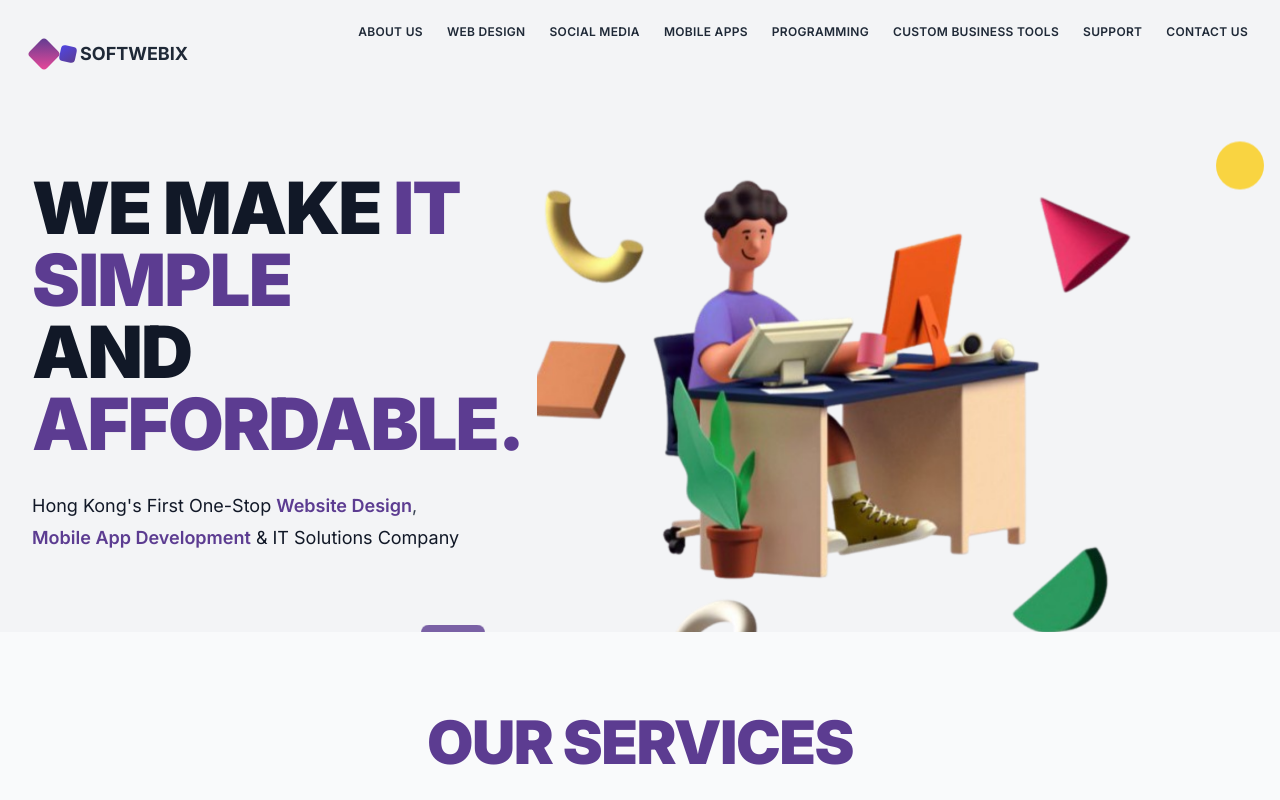
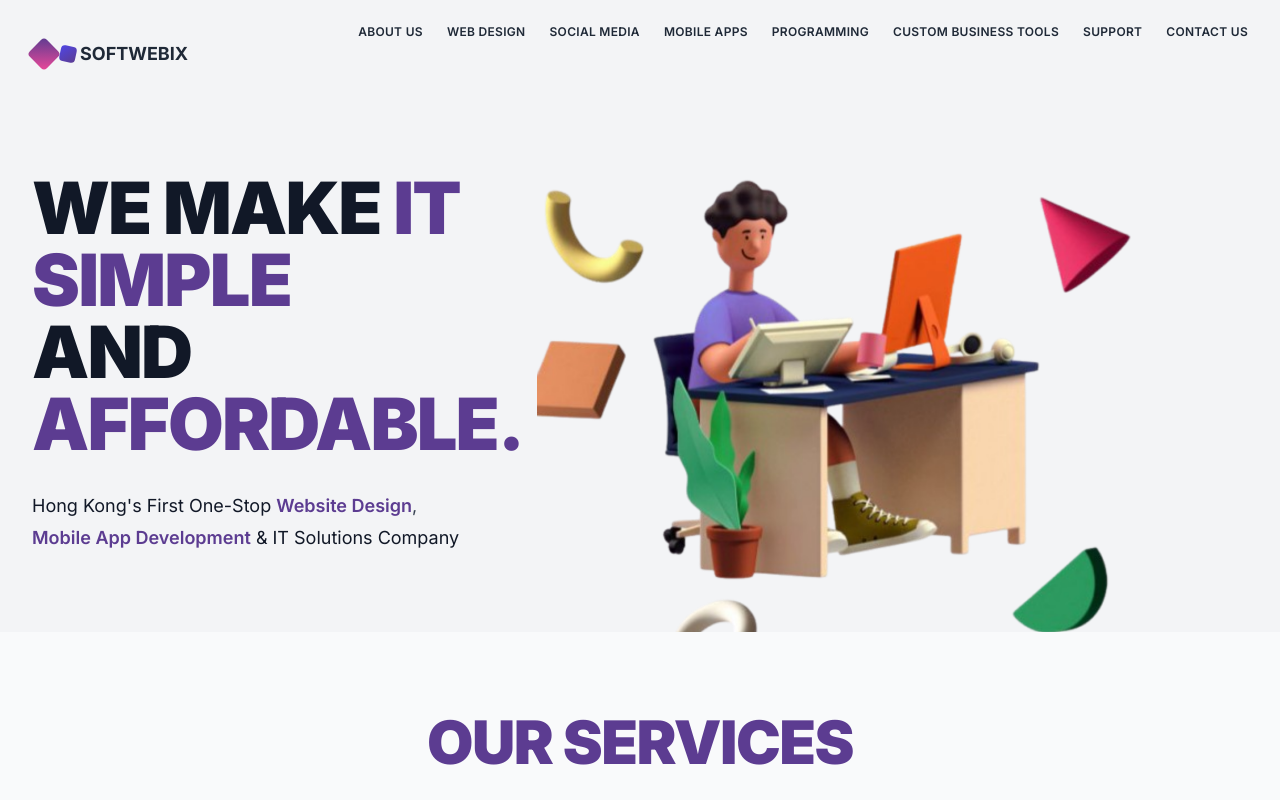
Before and after one commit to Nduhiu17/softwebix-website, a Next.js app: page / in a window 1280 px wide. Shown: the top 800 px of the page. Built offline with nearby package versions, Linux system fonts and the light colour scheme.

Commit message:
remove unneccesary objects

```diff
--- a/app/page.tsx
+++ b/app/page.tsx
@@ -92,19 +92,6 @@ export default function Home() {
                     priority
                   />
                 </div>
-
-                {/* Floating accent elements */}
-                <motion.div
-                  animate={{ y: [0, -15, 0] }}
-                  transition={{ duration: 4, repeat: Infinity }}
-                  className="absolute -top-4 -right-4 w-12 h-12 bg-yellow-400 rounded-full opacity-80"
-                ></motion.div>
-
-                <motion.div
-                  animate={{ y: [0, 12, 0] }}
-                  transition={{ duration: 3, repeat: Infinity }}
-                  className="absolute -bottom-4 -left-4 w-16 h-16 bg-[#5c3c91] rounded-lg transform rotate-45 opacity-80"
-                ></motion.div>
               </div>
             </motion.div>
           </div>
```
